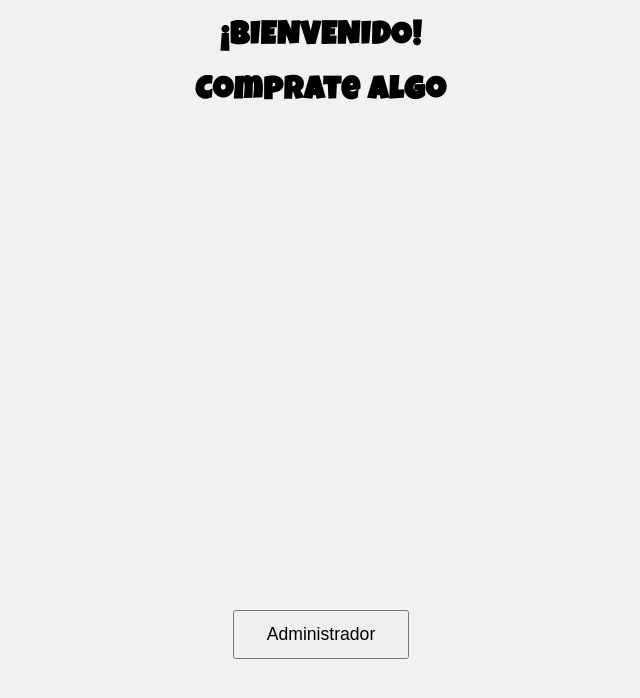
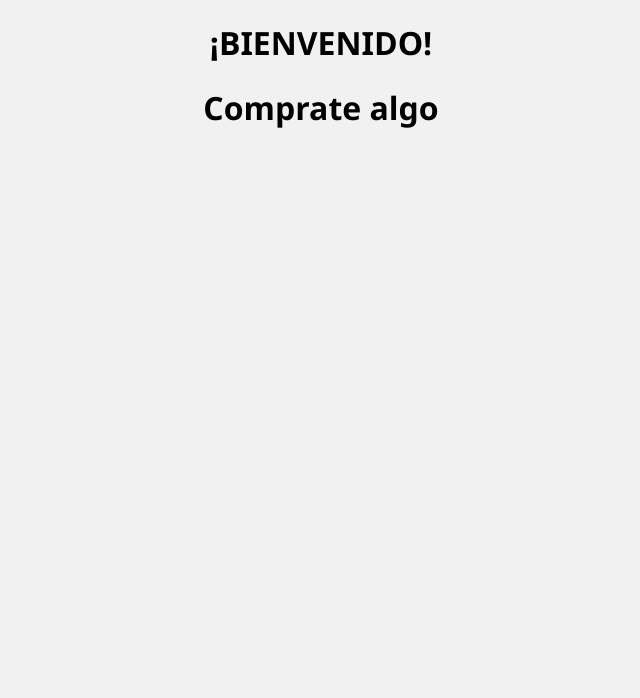
Before and after one commit to LEOESP32/Pagina_simulando_teclado, a website: page Client/index.html in a window 1280 px wide. Shown: the whole page, without its empty margins (319-959 px from the left). Drawn offline with Linux system fonts and the light colour scheme.

Commit message:
sacar boton de admin

```diff
--- a/Client/index.html
+++ b/Client/index.html
@@ -5,7 +5,6 @@
     <meta name="viewport" content="width=device-width, initial-scale=1.0">
     <title>SNACKO - Maquina Expendedora</title>
     <script src="https://sdk.mercadopago.com/js/v2"></script>
-    <link href="https://fonts.googleapis.com/css2?family=Luckiest+Guy&display=swap" rel="stylesheet">
     <link rel="stylesheet" href="style.css">
 </head>
 <body>
@@ -18,14 +17,6 @@
     <div class="product-container-horizontal" id="product-container-horizontal-50-55"></div>
     <div class="product-container-horizontal" id="product-container-horizontal"></div>
     <div id="button-checkout"></div>
-    <div style="width:100%;display:flex;justify-content:center;margin-top:40px;">
-      <button id="admin-access-btn" style="padding:12px 32px;font-size:1.1em;cursor:pointer;">Administrador</button>
-    </div>
     <script src="index.js"></script>
-    <script>
-document.getElementById("admin-access-btn").onclick = function() {
-  window.location.href = "/login.html";
-};
-</script>
 </body>
 </html>
--- a/Client/style.css
+++ b/Client/style.css
@@ -6,10 +6,10 @@ body {
     text-align: center;
 }
 
-h1, .titulo-principal {
+/* h1, .titulo-principal {
   font-family: 'Luckiest Guy', cursive;
   letter-spacing: 1px;
-}
+} */
 
 #product-container {
     display: flex;
```
